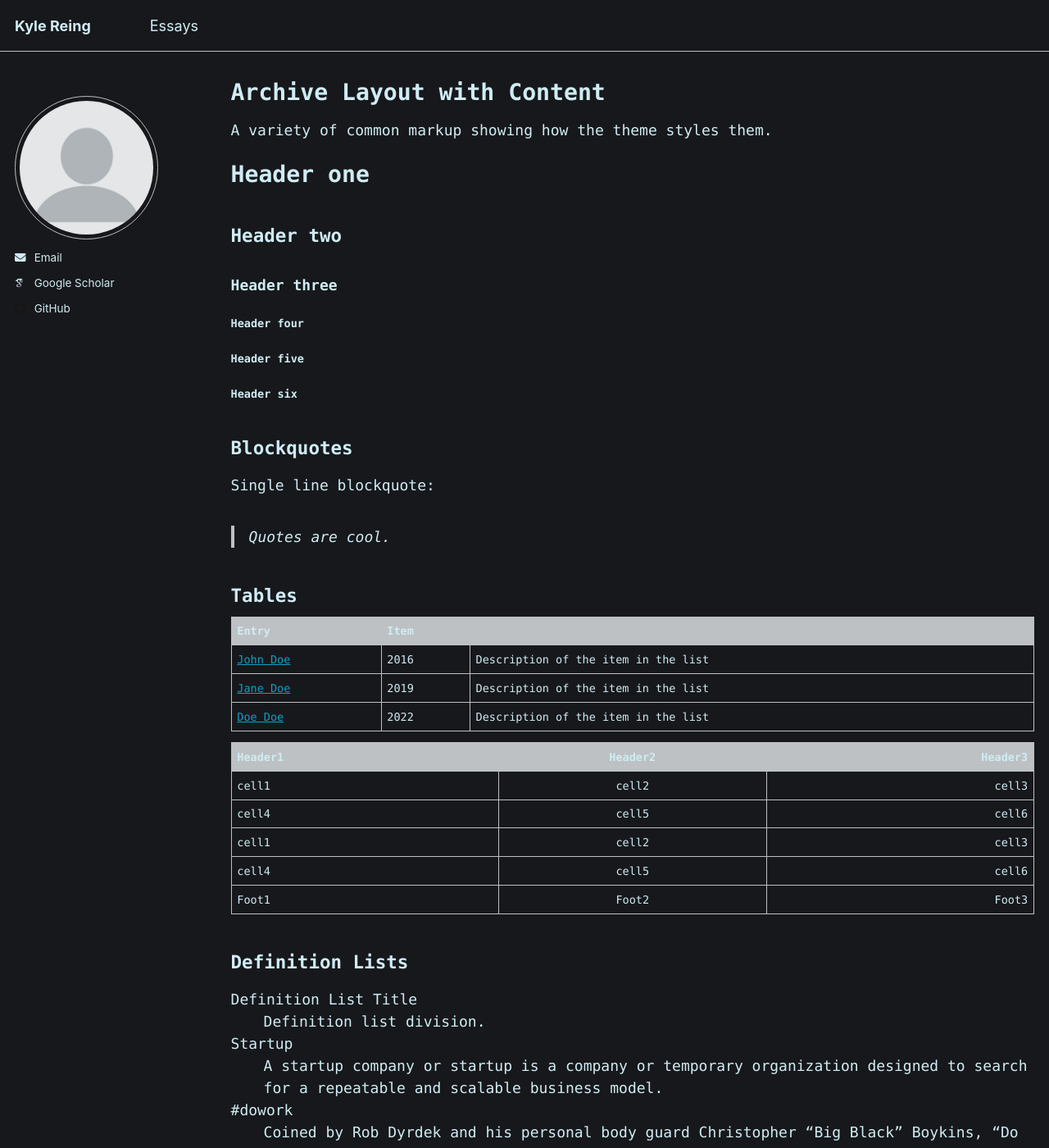
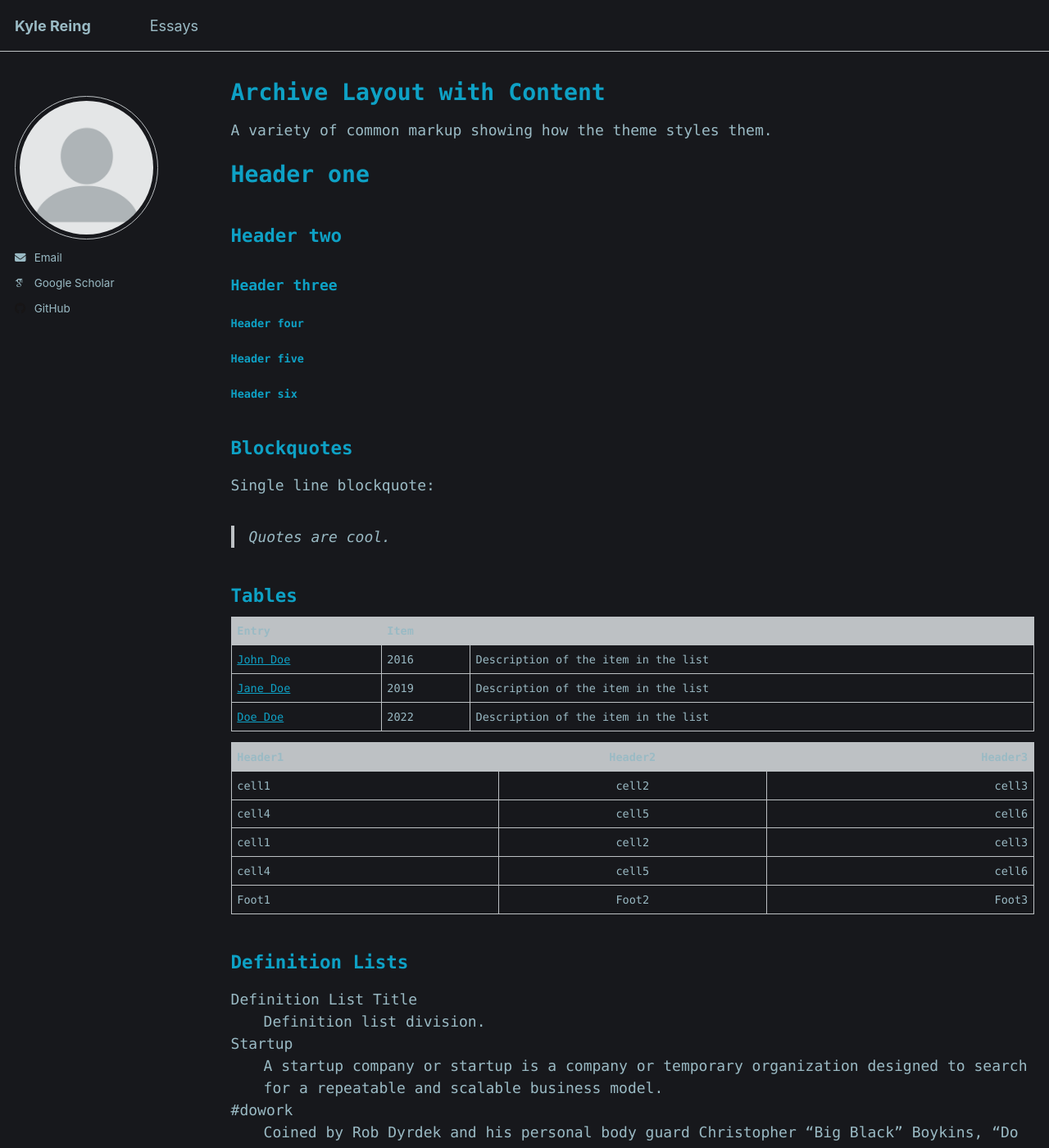
Before and after one commit to kylereing/kylereing.github.io, a Jekyll site: the page built from _pages/archive-layout-with-content.md, in a window 1280 px wide and 1400 px high. Shown: the whole window at 82% size. Built offline with Jekyll 4.4.1, drawn with Linux system fonts in a browser that asks for light colours; some web fonts are replaced.

Commit message:
change header colors

```diff
--- a/_sass/layout/_base.scss
+++ b/_sass/layout/_base.scss
@@ -34,26 +34,32 @@ h1, h2, h3, h4, h5, h6 {
 h1 {
   margin-top: 0;
   font-size: $type-size-3;
+  color: var(--global-h1-color);
 }
 
 h2 {
   font-size: $type-size-4;
+  color: var(--global-h1-color);
 }
 
 h3 {
   font-size: $type-size-5;
+  color: var(--global-h1-color);
 }
 
 h4 {
   font-size: $type-size-6;
+  color: var(--global-h1-color);
 }
 
 h5 {
   font-size: $type-size-6;
+  color: var(--global-h1-color);
 }
 
 h6 {
   font-size: $type-size-6;
+  color: var(--global-h1-color);
 }
 
 small, .small {
--- a/_sass/theme/_dark.scss
+++ b/_sass/theme/_dark.scss
@@ -16,7 +16,7 @@ $text-gray                  : mix(#000, $gray, 10%);
 $link                       : #0ea1c5;
 $link-dark                  : mix(#000, $link, 25%);
 $link-light                 : mix(#fff, $link, 25%);
-$text                       : mix($link, #ffffff, 20%);
+$text                       : mix($link, $light-gray, 20%);
 
 /* Color codes used for the site */
 $danger-color               : #ee5f5b;
@@ -53,4 +53,5 @@ html[data-theme="dark"] {
     --global-text-color                 : #{$text};
     --global-text-color-light           : #{$light-gray};
     --global-thead-color                : #{$background-lighter};
+    --global-h1-color                    : #{$link};
 }
```
